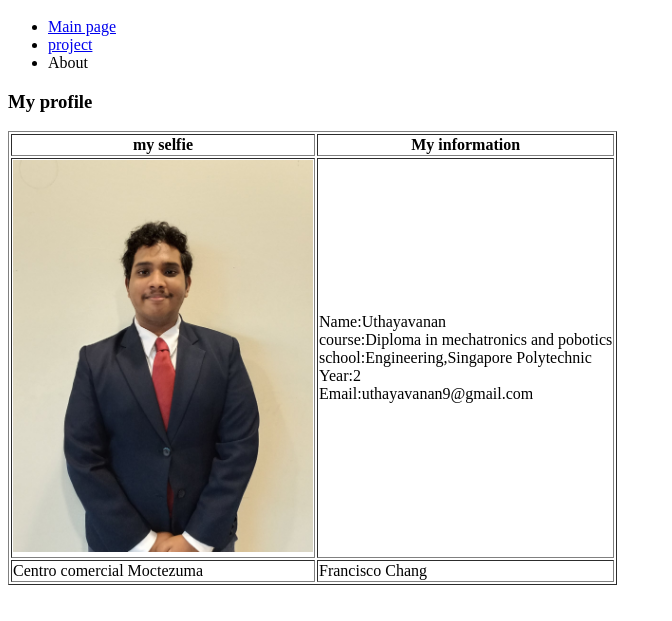
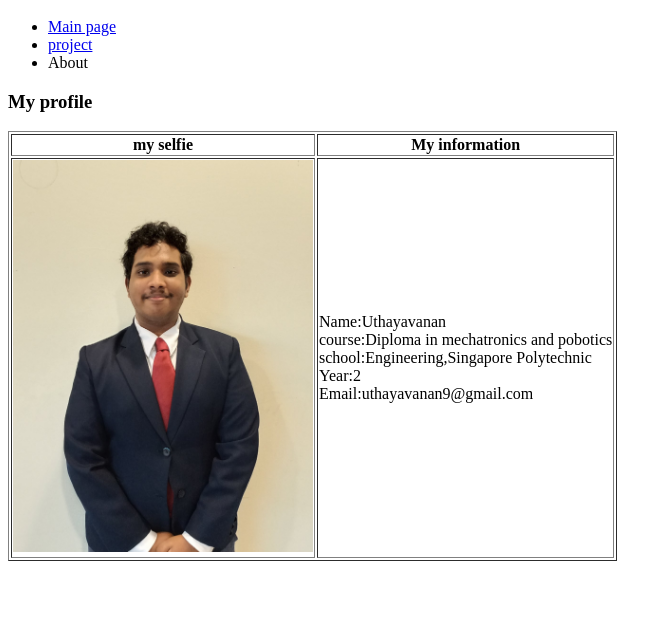
Before and after one commit to vanan1234/test-2, a plain HTML site: page About.html in a window 1280 px wide. Shown: the part 109-730 px from the top of the page, without its empty margins (0-672 px from the left). Drawn offline with Linux system fonts and the light colour scheme.

Commit message:
Update About.html

```diff
--- a/About.html
+++ b/About.html
@@ -33,11 +33,7 @@
           </td>
 
         </tr>
-        <tr>
-          <td>Centro comercial Moctezuma</td>
-          <td>Francisco Chang</td>
 
-        </tr>
       </table>
 
     </body>
```
